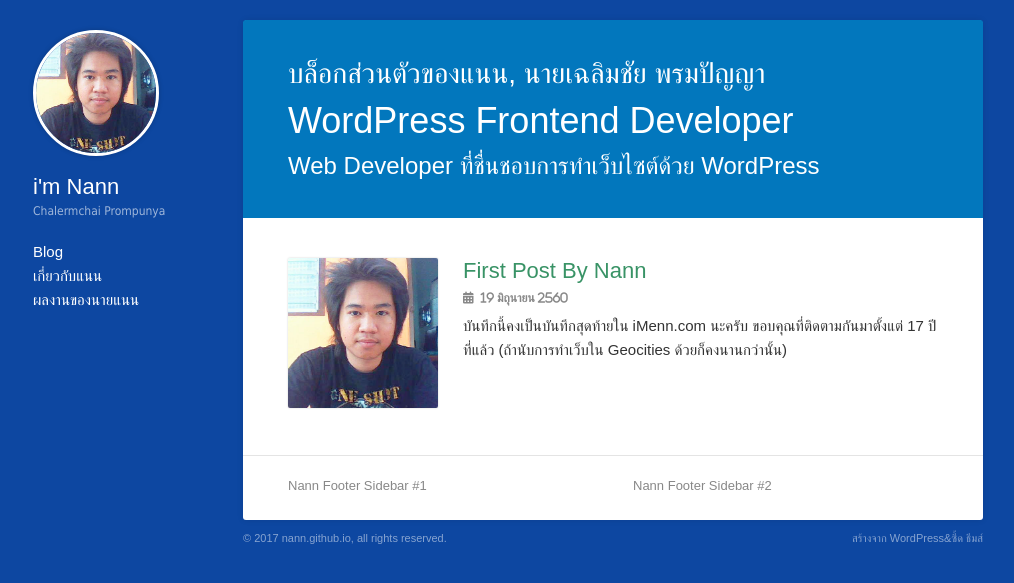
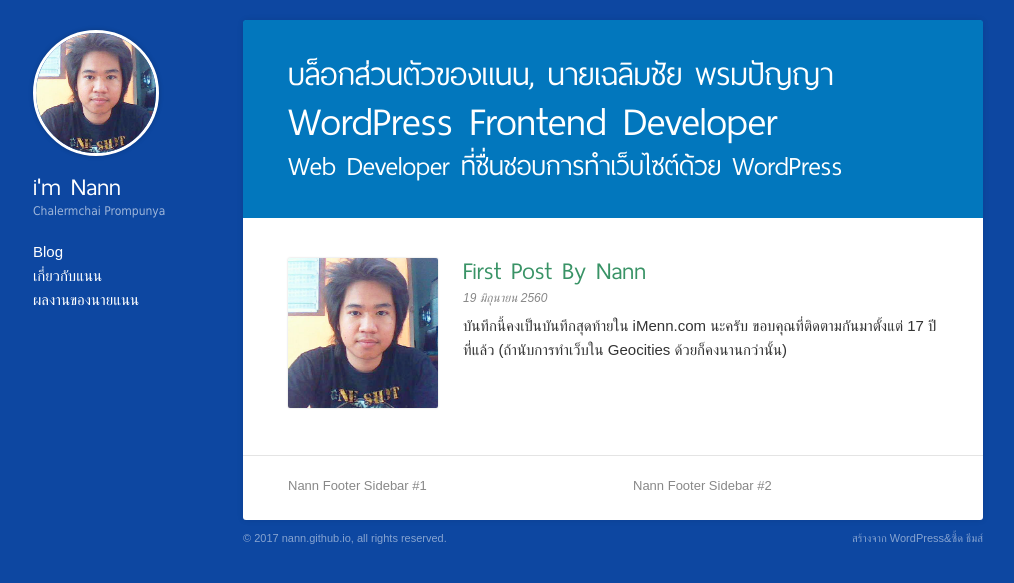
Before and after one commit to Nann/nann.github.io, a Jekyll site: the page built from index.html, in a window 1280 px wide. Shown: the top 583 px of the page, without its empty margins (132-1146 px from the left). Built offline with Jekyll 4.4.1, drawn with Linux system fonts in a browser that asks for light colours; nearby versions of some CDN libraries; some web fonts are replaced; library files that are not in the unit come from our copies.

Commit message:
Fix font awesome

```diff
--- a/_layouts/default.html
+++ b/_layouts/default.html
@@ -9,7 +9,7 @@
     <meta name="viewport" content="width=device-width,initial-scale=1" />
 
     <link rel="stylesheet" id="seed-css" href="{{ './assets/vendor/seedthemes/seed.css?v=' | append: site.github.build_revision | relative_url }}" type="text/css" media="all">
-    <link rel="stylesheet" id="font-awesome-css" href="{{ './assets/vendor/font-awesome/font-awesome.min.css?v=' | append: site.github.build_revision | relative_url }}" type="text/css" media="all">
+    <!-- <link rel="stylesheet" id="font-awesome-css" href="{{ './assets/vendor/font-awesome/font-awesome.min.css?v=' | append: site.github.build_revision | relative_url }}" type="text/css" media="all"> -->
     <link rel="stylesheet" id="seed-style-css" href="{{ './assets/css/style.css?v=' | append: site.github.build_revision | relative_url }}" type="text/css" media="all">
     <link rel="stylesheet" id="custom-style-css" href="{{ './assets/css/custom.css?v=' | append: site.github.build_revision | relative_url }}" type="text/css" media="all">
     <!--[if lt IE 9]>
--- a/assets/css/style.css
+++ b/assets/css/style.css
@@ -15,12 +15,12 @@
 */
 @font-face {
     font-family: 'thaisans_neueregular';
-    src: url('inc/thaifonts/thaisansneue-regular-webfont.eot');
-    src: url('inc/thaifonts/thaisansneue-regular-webfont.eot?#iefix') format('embedded-opentype'),
-         url('inc/thaifonts/thaisansneue-regular-webfont.woff2') format('woff2'),
-         url('inc/thaifonts/thaisansneue-regular-webfont.woff') format('woff'),
-         url('inc/thaifonts/thaisansneue-regular-webfont.ttf') format('truetype'),
-         url('inc/thaifonts/thaisansneue-regular-webfont.svg#thaisans_neueregular') format('svg');
+    src: url('../vendor/fonts/thaifonts/thaisansneue-regular-webfont.eot');
+    src: url('../vendor/fonts/thaifonts/thaisansneue-regular-webfont.eot?#iefix') format('embedded-opentype'),
+         url('../vendor/fonts/thaifonts/thaisansneue-regular-webfont.woff2') format('woff2'),
+         url('../vendor/fonts/thaifonts/thaisansneue-regular-webfont.woff') format('woff'),
+         url('../vendor/fonts/thaifonts/thaisansneue-regular-webfont.ttf') format('truetype'),
+         url('../vendor/fonts/thaifonts/thaisansneue-regular-webfont.svg#thaisans_neueregular') format('svg');
     font-weight: normal;
     font-style: normal;
 }
```
Also changed, not shown: assets/vendor/fonts/thaifonts/thaisansneue-regular-webfont.svg (added), assets/vendor/fonts/thaifonts/thaisansneue-regular-webfont.ttf (added), assets/vendor/fonts/thaifonts/thaisansneue-regular-webfont.woff (added), assets/vendor/fonts/thaifonts/thaisansneue-regular-webfont.woff2 (added), 1 other file.
